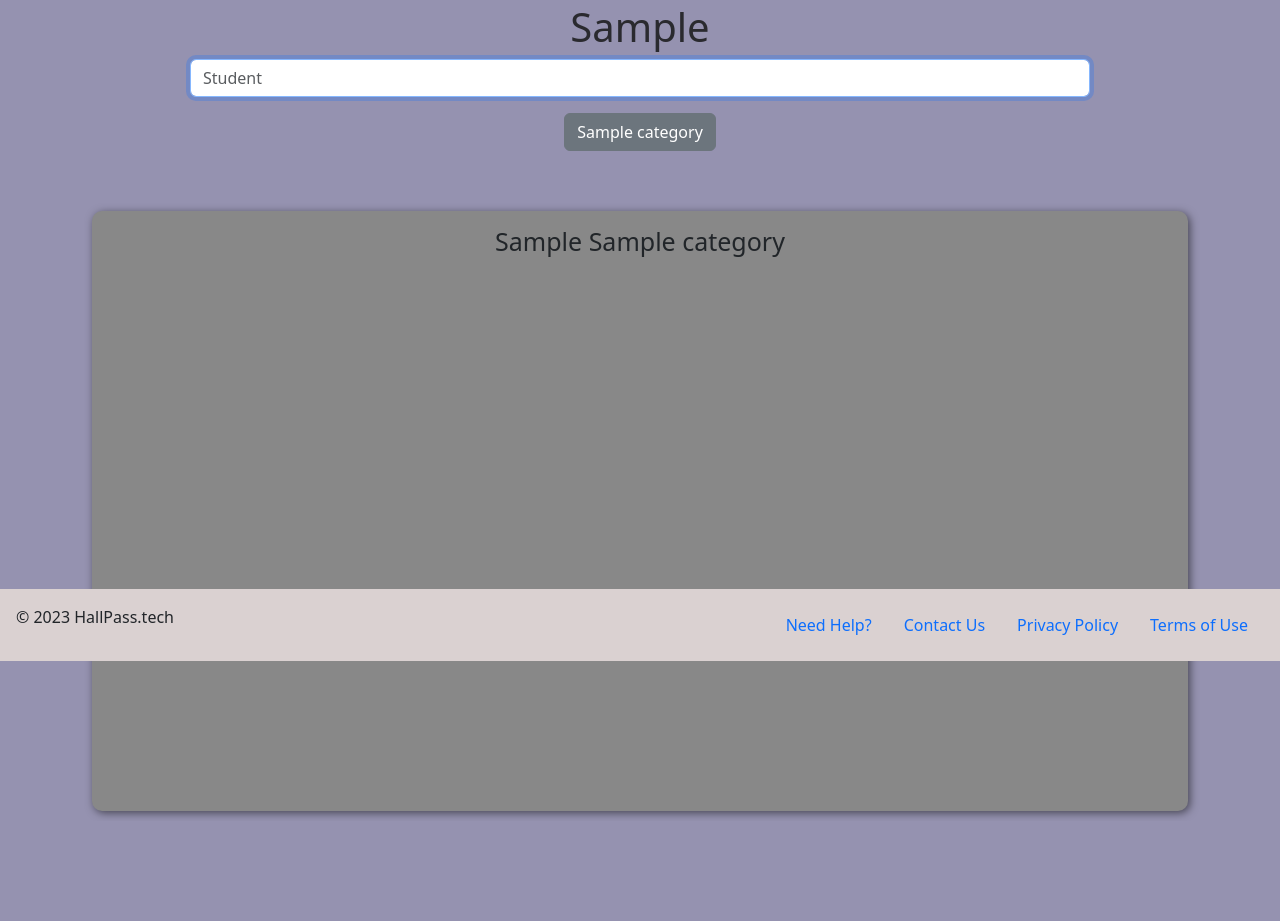
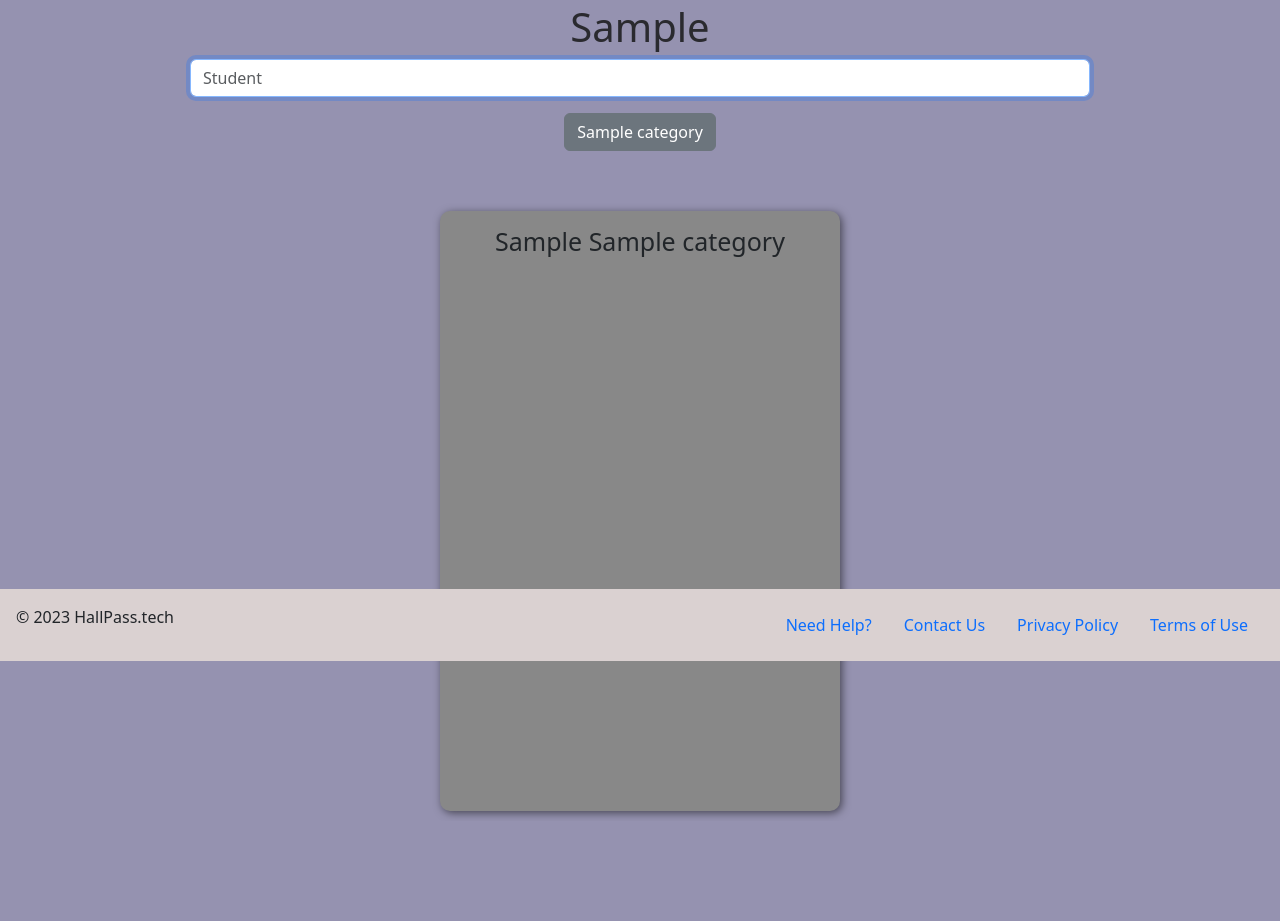
Before and after one commit to worcestertechnicalhighschool/hallpass, a Django app: page /monitor_destinations in a window 1280 px wide. Shown: the part 139-1060 px from the top of the page. Run offline with Django 4.2, Linux system fonts and the light colour scheme; a user stored in the database is signed in; tables that the repository leaves empty hold one stand-in row (values such as "Sample post"); style sheets or scripts are compiled from the project's sources; some libraries are stand-ins or nearby versions.

Commit message:
UI Changes

```diff
--- a/hallpass/passes/static/scss/layout.scss
+++ b/hallpass/passes/static/scss/layout.scss
@@ -29,11 +29,17 @@ body {
 }
 
 .columns {
-    display: flex;
-    flex-direction: row;
+    display: grid;
+
+    .student-input-page {
     width: 100vw;
+}
+    width: 100%;
+    max-width: 100vw;
     overflow-x: auto;
     margin-bottom: 100px;
+    justify-content: safe center;
+
 }
 
 .col {
@@ -43,6 +49,8 @@ body {
 
     height: 600px;
 	width: 400px;
+    max-width: 400px;
+    align-items: center;
 
     display: flex;
     flex-direction: column;
@@ -95,3 +103,7 @@ body {
     background-color: rgb(181, 181, 181);
     color: $pass-font-color;
 }
+
+.student-input-page {
+    width: 100vw;
+}
--- a/hallpass/passes/templates/pages/student_login.html
+++ b/hallpass/passes/templates/pages/student_login.html
@@ -18,11 +18,9 @@
             {% endfor %}
         </form>
     </div>
-
-
-    <div class="container text-center">
+    <div class="text-center">
     <div class="row align-items-center">
-    <div class="columns">
+    <div class="columns" style="grid-template-columns: repeat({{ destinations.count }}, 420px);">
     {% if destinations %}
         {% for destination in destinations %}
         <div class = "col" style="background-color: {{ destination.category.color }}; border-color: {{ destination.category.color }}">
```
Also changed, not shown: 1 other file.
